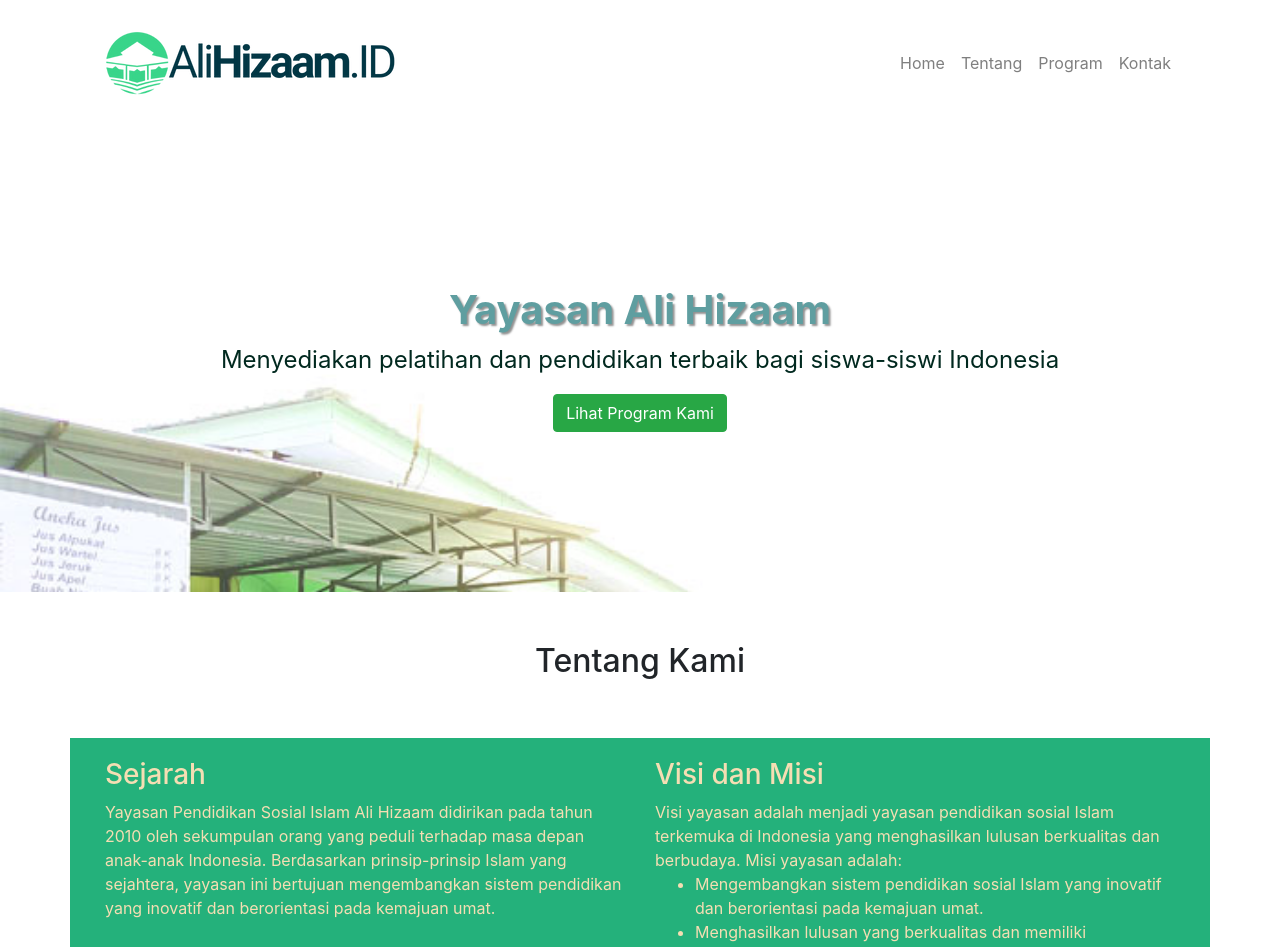
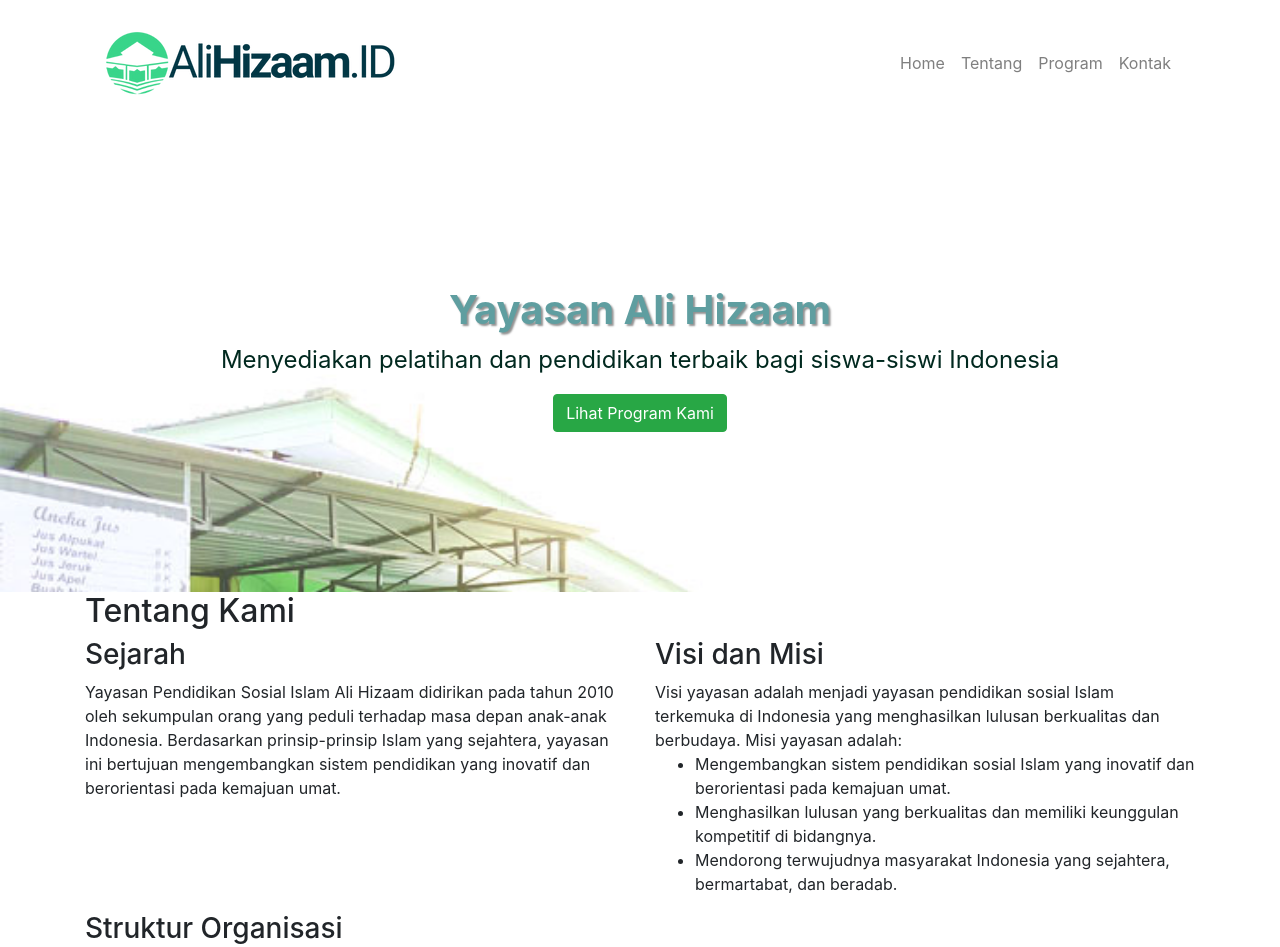
Before and after one commit to sulfitra/webyayasanalihizaam-working, a Nuxt app: page / in a window 1280 px wide. Shown: the top 947 px of the page. Built offline with nearby package versions, Linux system fonts and the light colour scheme.

Commit message:
removed unused css

```diff
--- a/components/About.vue
+++ b/components/About.vue
@@ -34,31 +34,6 @@
   </section>
 </template>
 
-<style>
-  /* Style untuk komponen Tentang Kami */
-  .tentang-kami {
-    /* Style lainnya */
-  }
-  .tentang-kami .row{
-    /* Style lainnya */
-    background-color: rgb(36, 177, 123);
-    padding: 20px;
-    color: wheat;
-  }
-  .tentang-kami .title {
-    /* Style lainnya */
-    padding: 50px 0;
-    text-align: center;
-  }
-  .tentang-kami .subtitle {
-    /* Style lainnya */
-  }
-  .tentang-kami .description {
-    /* Style lainnya */
-
-  }
-</style>
-
 <script>
 export default {
   name: 'TentangKami'
```
